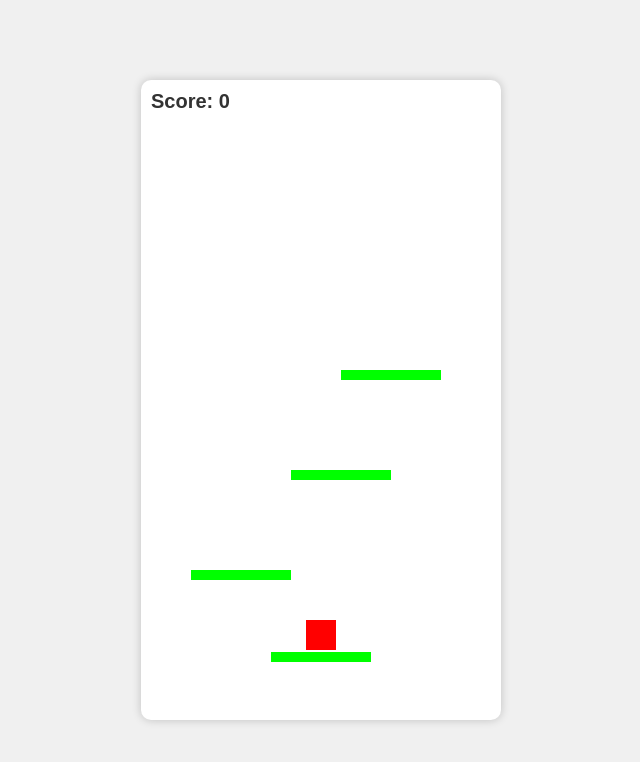
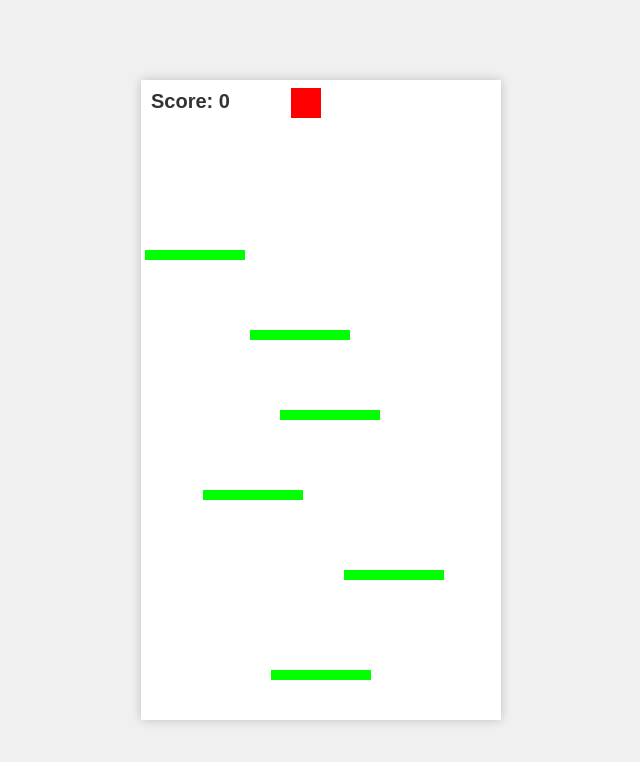
Before and after one commit to Moefedaily/Doodle-Jump-Clone, a plain HTML site: page index.html in a window 1280 px wide. Shown: the whole page, without its empty margins (319-959 px from the left). Drawn offline with Linux system fonts and the light colour scheme.

Commit message:
update: using getBoundingClientRect and offsetWidth,offsetHeight

```diff
--- a/game.js
+++ b/game.js
@@ -1,96 +1,50 @@
-// let gameRunning = false;
-// let score = 0;
-let canvas, ctx;
+let gameRunning = false;
+let score = 0;
 let player;
 let platforms = [];
+let keys = {};
+let gravity = 0.5;
 
-function init() {
-  console.log("Game initialized");
-  createGameCanvas();
-  setupEventListeners();
-  player = new Player(canvas.width / 2 - 15, canvas.height - 100, 30, 30, ctx);
-  createInitialPlatforms();
-  drawGame();
-}
-
-function createGameCanvas() {
-  const gameScreen = document.getElementById("game-screen");
-
-  canvas = document.createElement("canvas");
-  canvas.id = "game-canvas";
-  canvas.width = 360;
-  canvas.height = 640;
-
-  ctx = canvas.getContext("2d");
-
-  gameScreen.appendChild(canvas);
-  console.log("Canvas created");
-}
-
-function setupEventListeners() {
-  console.log("Event listeners set up");
-}
-
-function createInitialPlatforms() {
-  platforms.push(
-    new Platform(canvas.width / 2 - 50, canvas.height - 68, 100, 10)
-  );
-
-  platforms.push(new Platform(50, canvas.height - 150, 100, 10));
-  platforms.push(new Platform(150, canvas.height - 250, 100, 10));
-  platforms.push(new Platform(200, canvas.height - 350, 100, 10));
-}
-function drawGame() {
-  ctx.clearRect(0, 0, canvas.width, canvas.height);
-
-  platforms.forEach((platform) => {
-    platform.draw();
-  });
-
-  player.draw();
-}
-
-window.onload = init;
-/**
- * Player class representing the player in the game.
- * It handles the player's properties and methods.
- * @class Player
- * @constructor
- * @param {number} x - The x-coordinate of the player.
- * @param {number} y - The y-coordinate of the player.
- * @param {number} width - The width of the player.
- * @param {number} height - The height of the player.
- * @param {CanvasRenderingContext2D} ctx - The canvas context.
- * @description This class is responsible for rendering the player on the canvas.
- * It includes methods for drawing the player and updating its position.
- */
 class Player {
-  constructor(x, y, width, height, ctx) {
+  constructor(x, y, width, height) {
     this.x = x;
     this.y = y;
     this.width = width;
     this.height = height;
-    this.ctx = ctx;
+    this.speedX = 0;
+    this.speedY = 0;
+    this.jumpForce = -15;
+    this.element = document.getElementById("player");
+
+    this.element.style.width = width + "px";
+    this.element.style.height = height + "px";
+    this.updatePosition();
   }
 
-  draw() {
-    this.ctx.fillStyle = "#FF0000";
-    this.ctx.fillRect(this.x, this.y, this.width, this.height);
+  updatePosition() {
+    this.element.style.left = this.x + "px";
+    this.element.style.top = this.y + "px";
+  }
+
+  update() {
+    this.speedY += gravity;
+
+    this.x += this.speedX;
+    this.y += this.speedY;
+
+    if (this.x < 0) {
+      this.x = 0;
+    } else if (this.x + this.width > gameContainer.offsetWidth) {
+      this.x = gameContainer.offsetWidth - this.width;
+    }
+
+    this.updatePosition();
+  }
+
+  jump() {
+    this.speedY = this.jumpForce;
   }
 }
-
-/**
- * Platform class representing a platform in the game.
- * It handles the platform's properties and methods.
- * @class Platform
- * @constructor
- * @param {number} x - The x-coordinate of the platform.
- * @param {number} y - The y-coordinate of the platform.
- * @param {number} width - The width of the platform.
- * @param {number} height - The height of the platform.
- * @description This class is responsible for rendering the platform on the canvas.
- * It includes methods for drawing the platform.
- */
 
 class Platform {
   constructor(x, y, width, height) {
@@ -98,10 +52,126 @@ class Platform {
     this.y = y;
     this.width = width;
     this.height = height;
+
+    this.element = document.createElement("div");
+    this.element.className = "platform";
+    this.element.style.width = width + "px";
+    this.element.style.height = height + "px";
+    this.element.style.left = x + "px";
+    this.element.style.top = y + "px";
+
+    gameScreen.appendChild(this.element);
   }
 
-  draw() {
-    ctx.fillStyle = "#00FF00";
-    ctx.fillRect(this.x, this.y, this.width, this.height);
+  updatePosition() {
+    this.element.style.left = this.x + "px";
+    this.element.style.top = this.y + "px";
+  }
+
+  remove() {
+    this.element.remove();
   }
 }
+
+let gameContainer;
+let gameScreen;
+
+function init() {
+  console.log("Game initialized");
+
+  gameContainer = document.getElementById("game-container");
+  gameScreen = document.getElementById("game-screen");
+
+  setupEventListeners();
+
+  player = new Player(
+    gameContainer.offsetWidth / 2 - 15,
+    gameContainer.offsetHeight - 100,
+    30,
+    30
+  );
+
+  createInitialPlatforms();
+
+  gameRunning = true;
+  gameLoop();
+}
+
+function setupEventListeners() {
+  window.addEventListener("keydown", function (e) {
+    keys[e.code] = true;
+    console.log("Key pressed:", e.code);
+  });
+
+  window.addEventListener("keyup", function (e) {
+    keys[e.code] = false;
+    console.log("Key released:", e.code);
+  });
+
+  console.log("Event listeners set up");
+}
+
+function createInitialPlatforms() {
+  platforms.push(
+    new Platform(
+      gameContainer.offsetWidth / 2 - 50,
+      gameContainer.offsetHeight - 50,
+      100,
+      10
+    )
+  );
+
+  for (let i = 0; i < 5; i++) {
+    let x = Math.random() * (gameContainer.offsetWidth - 100);
+    let y = gameContainer.offsetHeight - 150 - i * 80;
+    platforms.push(new Platform(x, y, 100, 10));
+  }
+}
+
+function handleInput() {
+  if (keys["ArrowLeft"]) {
+    player.speedX = -5;
+  } else if (keys["ArrowRight"]) {
+    player.speedX = 5;
+  } else {
+    player.speedX = 0;
+  }
+}
+
+function checkCollisions() {
+  if (player.speedY > 0) {
+    const playerRect = player.element.getBoundingClientRect();
+
+    platforms.forEach((platform) => {
+      const platformRect = platform.element.getBoundingClientRect();
+
+      if (
+        playerRect.right > platformRect.left &&
+        playerRect.left < platformRect.right &&
+        playerRect.bottom > platformRect.top &&
+        playerRect.bottom - player.speedY <= platformRect.top
+      ) {
+        player.y = platform.y - player.height;
+        console.log("Player landed on platform at y:", platform.y);
+        player.jump();
+      }
+    });
+  }
+
+  if (player.y > gameContainer.offsetHeight) {
+    console.log("Game over - player fell off screen");
+    player.y = 0;
+  }
+}
+
+function gameLoop() {
+  if (!gameRunning) return;
+
+  handleInput();
+  player.update();
+  checkCollisions();
+
+  requestAnimationFrame(gameLoop);
+}
+
+window.onload = init;
--- a/index.html
+++ b/index.html
@@ -8,7 +8,9 @@
   </head>
   <body>
     <div id="game-container">
-      <div id="game-screen"></div>
+      <div id="game-screen">
+        <div id="player"></div>
+      </div>
       <div id="ui-container">
         <div id="score">Score: 0</div>
       </div>
--- a/style.css
+++ b/style.css
@@ -20,7 +20,6 @@ body {
   background-color: white;
   box-shadow: 0 0 10px rgba(0, 0, 0, 0.2);
   overflow: hidden;
-  border-radius: 10px;
 }
 
 #game-screen {
@@ -41,3 +40,20 @@ body {
   font-size: 20px;
   font-weight: bold;
 }
+
+#player {
+  width: 30px;
+  height: 30px;
+  background-color: #ff0000;
+  position: absolute;
+  left: 50%;
+  bottom: 100px;
+  transform: translateX(-50%);
+}
+
+.platform {
+  width: 100px;
+  height: 10px;
+  background-color: #00ff00;
+  position: absolute;
+}
```
